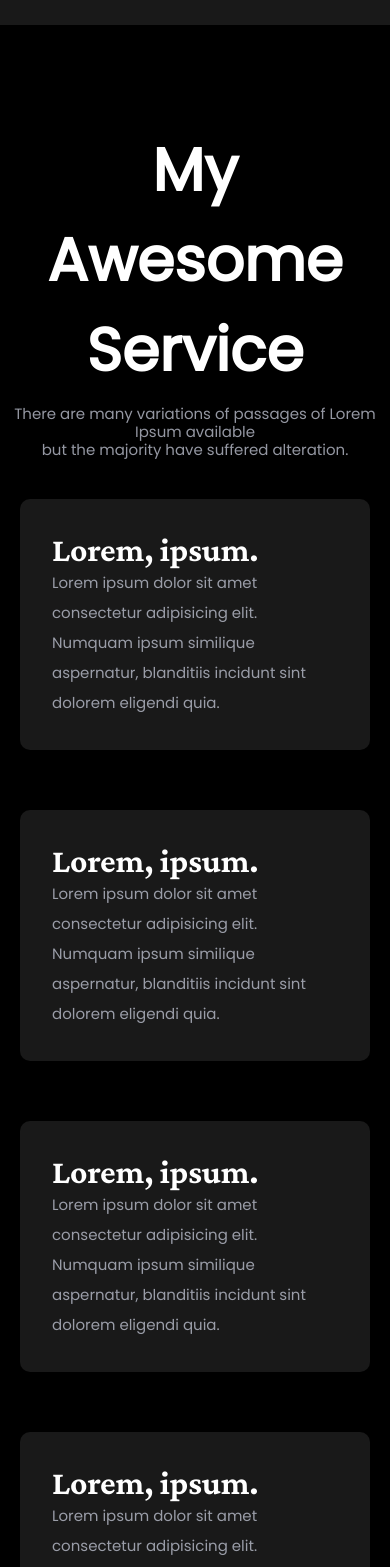
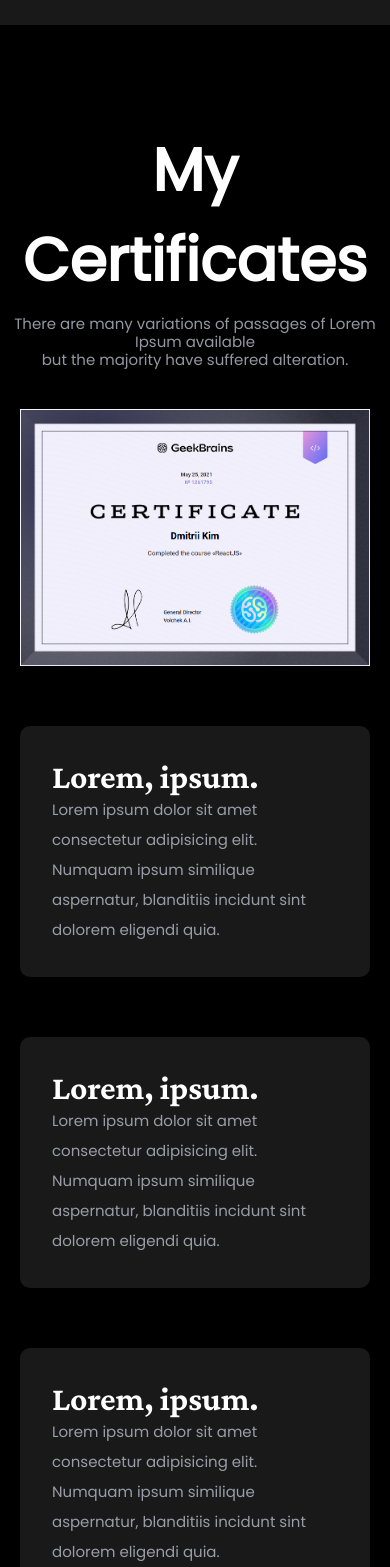
Before and after one commit to dkimd5/react-portfolio, a React (Create React App) app: page / in a window 390 px wide. Shown: the part 2540-4107 px from the top of the page. Built offline with nearby package versions, Linux system fonts and the light colour scheme.

Commit message:
serivces component changed to sertificates, navbar links changed

```diff
--- a/src/App.js
+++ b/src/App.js
@@ -5,7 +5,7 @@ import Footer from "./components/Footer/Footer";
 import Home from "./components/Home/Home";
 import Navbar from "./components/Navbar/Navbar";
 import Projects from "./components/Projects/Projects";
-import Service from "./components/Service/Service";
+import Certificates from "./components/Certificates/Certificates";
 import Skills from "./components/Skills/Skills";
 
 function App() {
@@ -14,7 +14,7 @@ function App() {
       <Navbar />
       <Home />
       <About />
-      <Service />
+      <Certificates />
       <Projects />
       <Skills />
       <Contact />
--- a/src/components/Service/Service.css
+++ b/src/components/Certificates/Certificates.css
@@ -12,29 +12,40 @@ p.heading.p__color {
     line-height: 1.2;
 }
 
-.service__box {
+.certificates__box {
     border-radius: 10px;
     width: 100%;
     background-color: #191919;
     padding: 55px;
     transition: .4s ease;
+    box-sizing: border-box;
 }
 
-.service__box:hover {
+.certificates__box:hover {
     transform: translateY(5px);
     background-image: linear-gradient(90deg, #f61b10, #ef0963);
 }
 
-p.service__text.p__color {
+/* div.col__3 {
+    width: ;
+} */
+
+.certificate__img {
+    display: block;
+width: 100%;
+object-fit: cover;
+}
+
+p.certificates__text.p__color {
     margin-bottom: 0;
 }
 
-.service__box:hover p.service__text.p__color {
+.certificates__box:hover p.certificates__text.p__color {
     color: #fff!important;
 }
 
 @media only screen and (max-width: 1024px) {
-    .service__box {
+    .certificates__box {
         padding: 32px;
     }
 }
--- a/src/components/Service/Service.js
+++ b/src/components/Certificates/Certificates.js
@@ -1,12 +1,13 @@
 import React from "react";
-import "./Service.css";
+import "./Certificates.css";
+import certificateReact from "../../images/CertificateReact.png";
 
-function Service() {
+function Certificates() {
   return (
-    <div className="service component__space" id="Services">
+    <div className="certificates component__space" id="Certificates">
       <div className="section__container">
         <div className="heading">
-          <h1 className="heading">My Awesome Service</h1>
+          <h1 className="heading">My Certificates</h1>
           <p className="heading p__color">
             There are many variations of passages of Lorem Ipsum available
           </p>
@@ -16,11 +17,16 @@ function Service() {
         </div>
         <div className="row">
           <div className="col__3">
-            <div className="service__box pointer">
+            <a href="https://gb.ru/certificates/1261795.en">
+              <img className="certificate__img" src={certificateReact} alt="" />
+            </a>
+          </div>
+          <div className="col__3">
+            <div className="certificates__box pointer">
               <div className="icon"></div>
-              <div className="service__meta">
-                <h1 className="service__text">Lorem, ipsum.</h1>
-                <p className="p service__text p__color">
+              <div className="certificates__meta">
+                <h1 className="certificates__text">Lorem, ipsum.</h1>
+                <p className="p certificates__text p__color">
                   Lorem ipsum dolor sit amet consectetur adipisicing elit.
                   Numquam ipsum similique aspernatur, blanditiis incidunt sint
                   dolorem eligendi quia.
@@ -29,11 +35,11 @@ function Service() {
             </div>
           </div>
           <div className="col__3">
-            <div className="service__box pointer">
+            <div className="certificates__box pointer">
               <div className="icon"></div>
-              <div className="service__meta">
-                <h1 className="service__text">Lorem, ipsum.</h1>
-                <p className="p service__text p__color">
+              <div className="certificates__meta">
+                <h1 className="certificates__text">Lorem, ipsum.</h1>
+                <p className="p certificates__text p__color">
                   Lorem ipsum dolor sit amet consectetur adipisicing elit.
                   Numquam ipsum similique aspernatur, blanditiis incidunt sint
                   dolorem eligendi quia.
@@ -42,11 +48,11 @@ function Service() {
             </div>
           </div>
           <div className="col__3">
-            <div className="service__box pointer">
+            <div className="certificates__box pointer">
               <div className="icon"></div>
-              <div className="service__meta">
-                <h1 className="service__text">Lorem, ipsum.</h1>
-                <p className="p service__text p__color">
+              <div className="certificates__meta">
+                <h1 className="certificates__text">Lorem, ipsum.</h1>
+                <p className="p certificates__text p__color">
                   Lorem ipsum dolor sit amet consectetur adipisicing elit.
                   Numquam ipsum similique aspernatur, blanditiis incidunt sint
                   dolorem eligendi quia.
@@ -55,11 +61,11 @@ function Service() {
             </div>
           </div>
           <div className="col__3">
-            <div className="service__box pointer">
+            <div className="certificates__box pointer">
               <div className="icon"></div>
-              <div className="service__meta">
-                <h1 className="service__text">Lorem, ipsum.</h1>
-                <p className="p service__text p__color">
+              <div className="certificates__meta">
+                <h1 className="certificates__text">Lorem, ipsum.</h1>
+                <p className="p certificates__text p__color">
                   Lorem ipsum dolor sit amet consectetur adipisicing elit.
                   Numquam ipsum similique aspernatur, blanditiis incidunt sint
                   dolorem eligendi quia.
@@ -68,24 +74,11 @@ function Service() {
             </div>
           </div>
           <div className="col__3">
-            <div className="service__box pointer">
+            <div className="certificates__box pointer">
               <div className="icon"></div>
-              <div className="service__meta">
-                <h1 className="service__text">Lorem, ipsum.</h1>
-                <p className="p service__text p__color">
-                  Lorem ipsum dolor sit amet consectetur adipisicing elit.
-                  Numquam ipsum similique aspernatur, blanditiis incidunt sint
-                  dolorem eligendi quia.
-                </p>
-              </div>
-            </div>
-          </div>
-          <div className="col__3">
-            <div className="service__box pointer">
-              <div className="icon"></div>
-              <div className="service__meta">
-                <h1 className="service__text">Lorem, ipsum.</h1>
-                <p className="p service__text p__color">
+              <div className="certificates__meta">
+                <h1 className="certificates__text">Lorem, ipsum.</h1>
+                <p className="p certificates__text p__color">
                   Lorem ipsum dolor sit amet consectetur adipisicing elit.
                   Numquam ipsum similique aspernatur, blanditiis incidunt sint
                   dolorem eligendi quia.
@@ -99,4 +92,4 @@ function Service() {
   );
 }
 
-export default Service;
+export default Certificates;
--- a/src/components/Navbar/Navbar.js
+++ b/src/components/Navbar/Navbar.js
@@ -30,14 +30,13 @@ function Navbar() {
                 <a href="#About">About</a>
               </li>
               <li className="nav__items">
-                <a href="#Services">Services</a>
+                <a href="#Certificates">Certificates</a>
               </li>
               <li className="nav__items">
-                {" "}
                 <a href="#Projects">Projects</a>
               </li>
               <li className="nav__items">
-                <a href="#Blog">Blog</a>
+                <a href="#Skills">Skills</a>
               </li>
               <li className="nav__items">
                 <a href="#Contact">Contact</a>
@@ -72,13 +71,13 @@ function Navbar() {
                 <a href="#About">About</a>
               </li>
               <li className="sideNavbar__item">
-                <a href="#Services">Services</a>
+                <a href="#Certificates">Certificates</a>
               </li>
               <li className="sideNavbar__item">
                 <a href="#Projects">Projects</a>
               </li>
               <li className="sideNavbar__item">
-                <a href="#Blog">Blog</a>
+                <a href="#Skills">Skills</a>
               </li>
               <li className="sideNavbar__item">
                 <a href="#Contact">Contact</a>
```
Also changed, not shown: src/images/CertificateReact.png (added).
